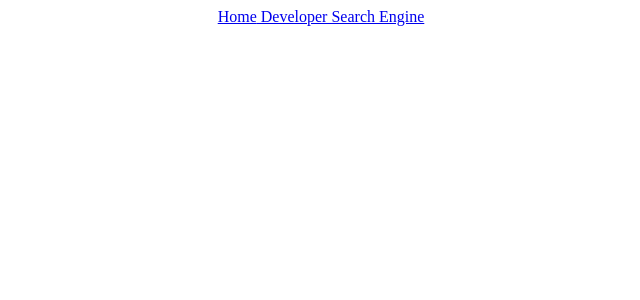
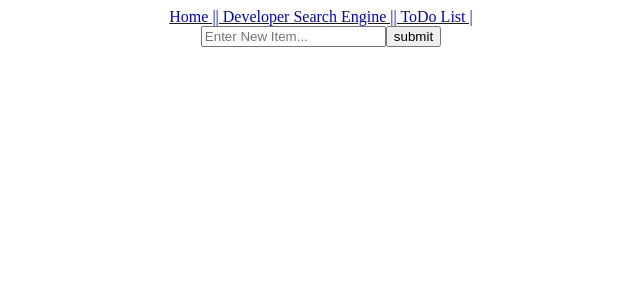
Before and after one commit to JacobWencloff/TasQues, a React (Create React App) app: page /todoList in a window 1280 px wide. Shown: the top 300 px of the page, without its empty margins (319-959 px from the left). Built offline with nearby package versions, Linux system fonts and the light colour scheme.

Commit message:
implimented the beginings of a list sytem in the ToDo component

```diff
--- a/src/App.js
+++ b/src/App.js
@@ -3,18 +3,21 @@ import './App.css';
 import { Link, Routes, Route } from 'react-router-dom';
 import Home from './Components/Home';
 import DevSearch from './Components/DevSearch';
+import ToDoList from './Components/ToDoList';
 
 function App() {
   return (
     <div className="App">
       <nav>
-        <Link to="">Home</Link>
-        <Link to='/search'> Developer Search Engine </Link>
+        <Link to="">Home   |</Link>
+        <Link to='/search'>|   Developer Search Engine   |</Link>
+        <Link to='/todoList'>|   ToDo List   |</Link>
       </nav>
       <main>
         <Routes>
           <Route path='' element={<Home />} />
           <Route path='/search' element={<DevSearch/>} />
+          <Route path='/todoList' element={<ToDoList/>} />
         </Routes>
       </main>
     </div>
--- a/src/Components/ToDoList.js
+++ b/src/Components/ToDoList.js
@@ -0,0 +1,34 @@
+import React from 'react'
+import { useState } from 'react'
+
+export default function ToDoList() {
+const [listItem, setNewListItem] = useState('')
+const [list, setNewList] = useState(null)
+
+const handleChange = (event) =>{
+    event.preventDefault()
+    setNewListItem(event.target.value)
+
+}
+
+const handleSubmit = (event) =>{
+
+    if(list===null){
+        setNewList([listItem])
+    }else{
+        listCopy.push(listItem)
+        let listCopy = [...list]
+        setNewList(listCopy)
+        }
+
+}
+
+  return (
+    <div>
+        <form onSubmit={handleSubmit}>
+            <input onChange={handleChange} type="text" value={listItem} placeholder='Enter New Item...'></input>
+            <input type='submit' value="submit"></input>
+        </form>
+    </div>
+  )
+}
```
Also changed, not shown: src/Components/Calculator.js (+7 -0 lines).
